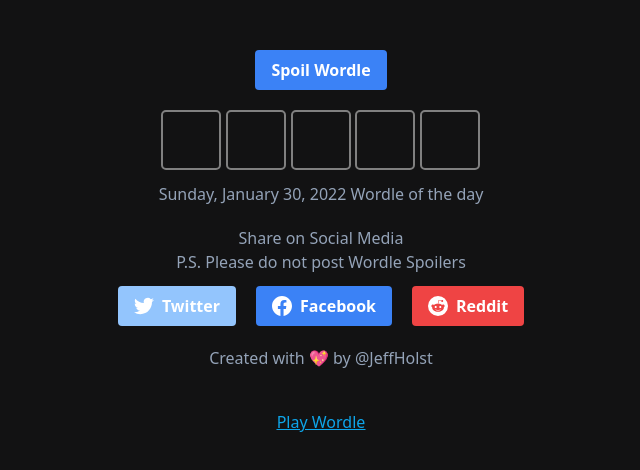
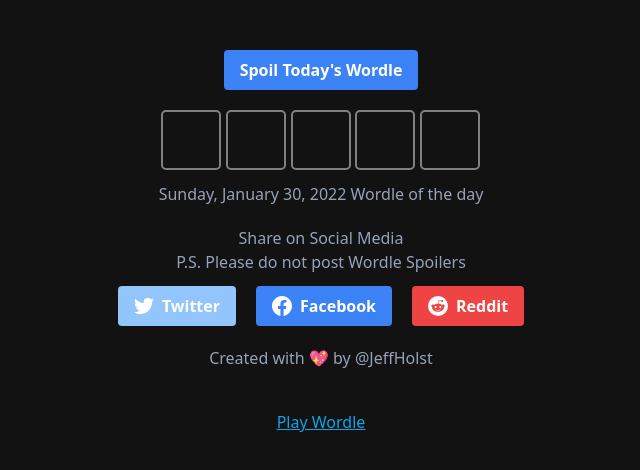
Before and after one commit to jeffholst/wordle-spoiler, a Vue app: page / in a window 1280 px wide. Shown: the top 470 px of the page, without its empty margins (319-959 px from the left). Built offline with nearby package versions, Linux system fonts and the light colour scheme.

Commit message:
chore: update spoil button

```diff
--- a/src/App.vue
+++ b/src/App.vue
@@ -52,7 +52,7 @@
         rounded
       "
     >
-      Spoil Wordle
+      Spoil Today's Wordle
     </button>
   </div>
   <WordRow class="pt-5" :showWordle="showWordle" />
```
